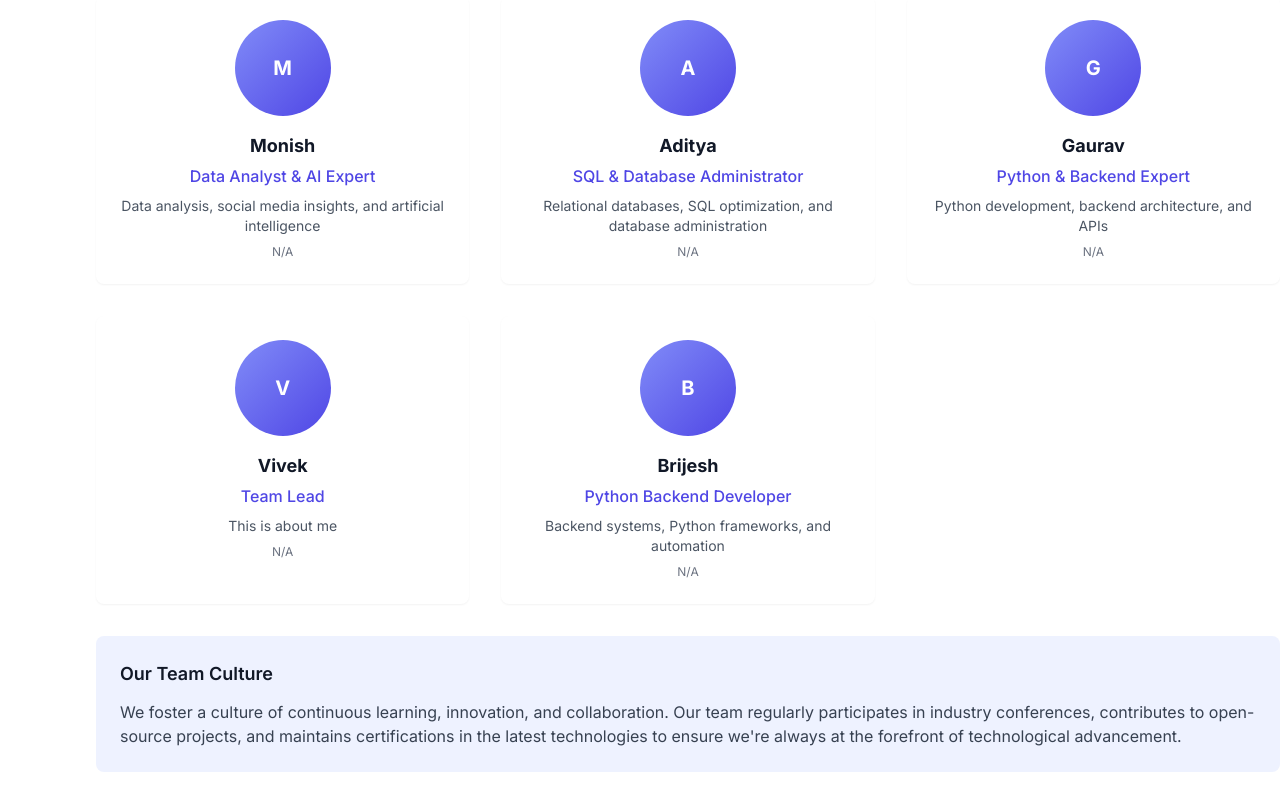
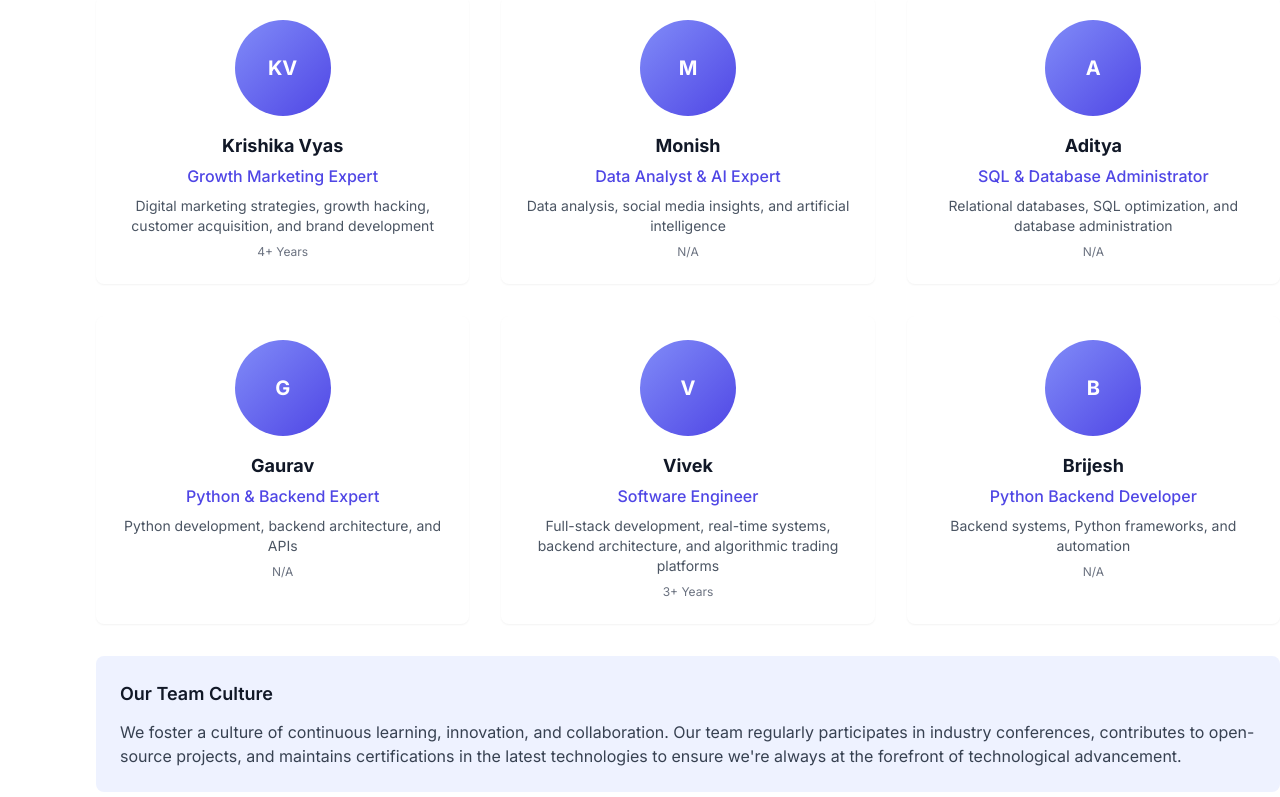
Before and after one commit to samvitedge/portfolio, a Next.js app: page /about in a window 1280 px wide. Shown: the part 2929-3726 px from the top of the page. Built offline with nearby package versions, Linux system fonts and the light colour scheme.

Commit message:
added krishika

```diff
--- a/src/components/data.js
+++ b/src/components/data.js
@@ -63,6 +63,12 @@ const mailto = "mailto:contact@samvitedge.com?subject=Free Consultation Request&
 
 const ourTeam = [
   {
+    name: "Krishika Vyas",
+    role: "Growth Marketing Expert",
+    expertise: "Digital marketing strategies, growth hacking, customer acquisition, and brand development",
+    experience: "4+ Years",
+  },
+  {
     name: "Monish",
     role: "Data Analyst & AI Expert",
     expertise: "Data analysis, social media insights, and artificial intelligence",
@@ -82,9 +88,9 @@ const ourTeam = [
   },
   {
     name: "Vivek",
-    role: "Team Lead",
-    expertise: "This is about me",
-    experience: "N/A",
+    role: "Software Engineer",
+    expertise: "Full-stack development, real-time systems, backend architecture, and algorithmic trading platforms",
+    experience: "3+ Years",
   },
   {
     name: "Brijesh",
```
